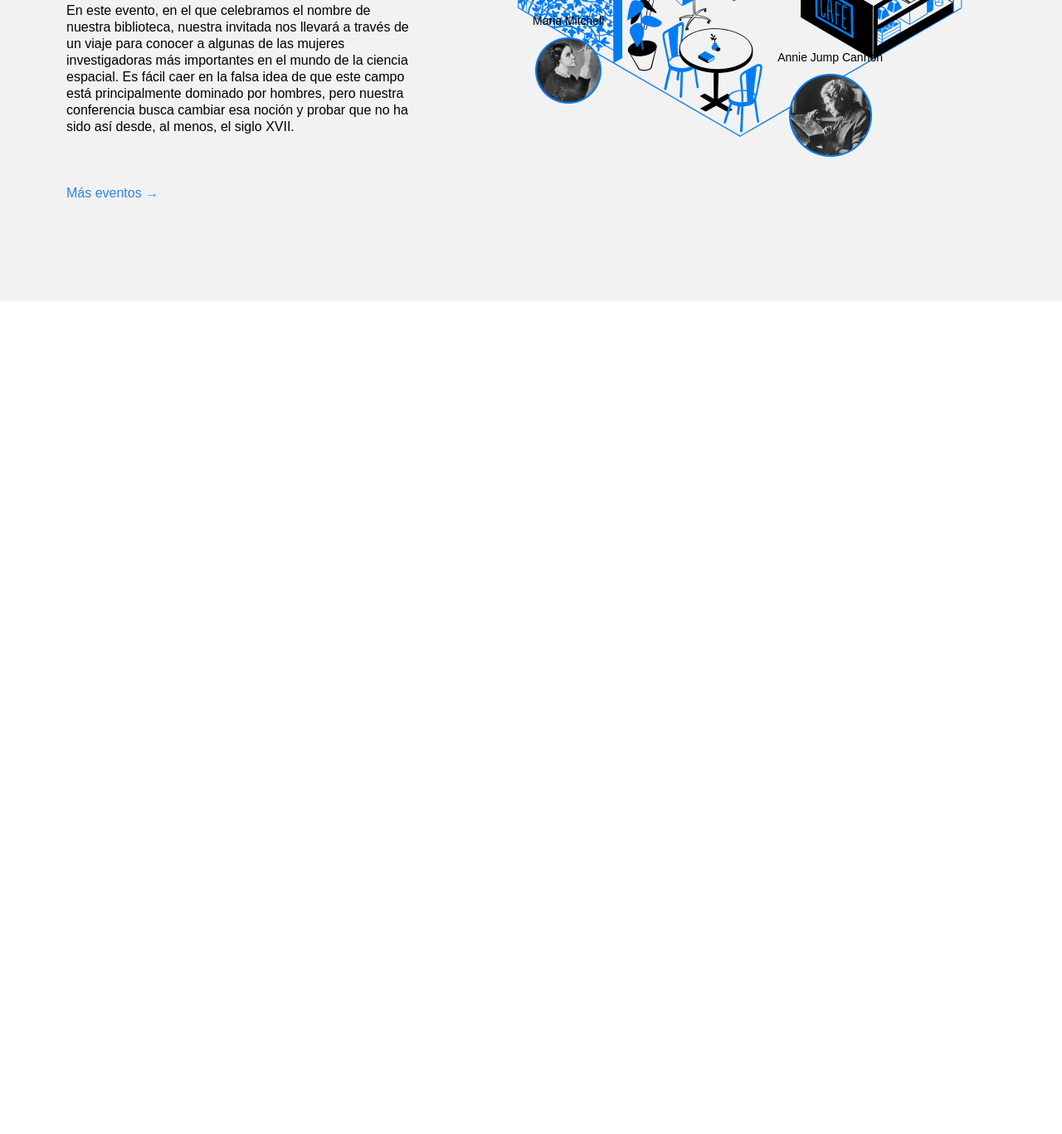
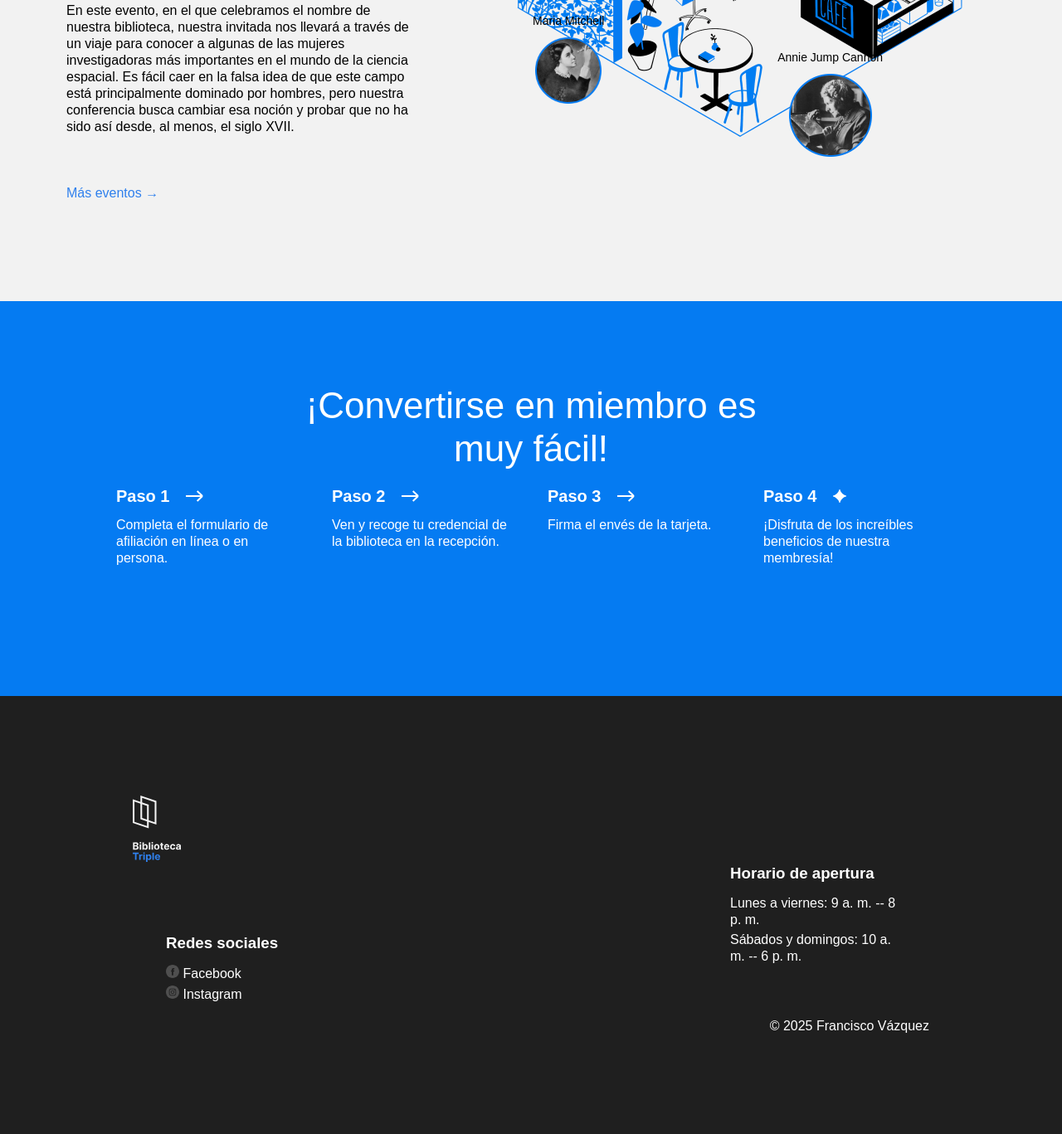
Before and after one commit to franciscojvazquezp/web_project_library_es, a plain HTML site: page index.html in a window 1280 px wide. Shown: the part 2575-3942 px from the top of the page at 83% size. Before the commit the page ends 2938 px from the top, so only its background shows below. Drawn offline with Linux system fonts and the light colour scheme.

Commit message:
Agregar pie de página

```diff
--- a/index.html
+++ b/index.html
@@ -29,10 +29,10 @@
               <a class="nav__link" href="#events">Eventos</a>
             </li>
             <li>
-              <a class="nav__link" href="#staff">Conviértete en miembro</a>
+              <a class="nav__link" href="#membership">Conviértete en miembro</a>
             </li>
             <li>
-              <a class="nav__link" href="#staff">Contactos</a>
+              <a class="nav__link" href="#footer">Contactos</a>
             </li>
           </ul>
         </nav>
@@ -223,7 +223,108 @@
             </div>
           </div>
         </section>
+        <section class="membership" id="membership">
+          <h2 class="membership__title">
+            ¡Convertirse en miembro es muy fácil!
+          </h2>
+          <ul class="membership__steps">
+            <li class="step">
+              <h3 class="step__title">
+                Paso 1
+                <img
+                  src="./images/icon_step_forward.svg"
+                  alt="icon forward"
+                  class="step__icon"
+                />
+              </h3>
+              <p class="step__description">
+                Completa el formulario de afiliación en línea o en persona.
+              </p>
+            </li>
+            <li class="step">
+              <h3 class="step__title">
+                Paso 2
+                <img
+                  src="./images/icon_step_forward.svg"
+                  alt="icon forward"
+                  class="step__icon"
+                />
+              </h3>
+              <p class="step__description">
+                Ven y recoge tu credencial de la biblioteca en la recepción.
+              </p>
+            </li>
+            <li class="step">
+              <h3 class="step__title">
+                Paso 3
+                <img
+                  src="./images/icon_step_forward.svg"
+                  alt="icon forward"
+                  class="step__icon"
+                />
+              </h3>
+              <p class="step__description">Firma el envés de la tarjeta.</p>
+            </li>
+            <li class="step">
+              <h3 class="step__title">
+                Paso 4
+                <img
+                  src="./images/icon_step_finish.svg"
+                  alt="icon finish"
+                  class="step__icon"
+                />
+              </h3>
+              <p class="step__description">
+                ¡Disfruta de los increíbles beneficios de nuestra membresía!
+              </p>
+            </li>
+          </ul>
+        </section>
       </main>
+      <footer class="footer" id="footer">
+        <div class="footer__columns">
+          <div class="footer__column">
+            <img
+              src="./images/logo_white.svg"
+              alt="Imagen del logo de la Biblioteca"
+              class="footer__logo"
+            />
+          </div>
+          <div class="footer__column footer__column_content_hours">
+            <h3 class="footer__column-heading">Horario de apertura</h3>
+            <ul class="footer__list">
+              <li class="footer__list-item">
+                Lunes a viernes: 9 a. m. -- 8 p. m.
+              </li>
+              <li class="footer__list-item">
+                Sábados y domingos: 10 a. m. -- 6 p. m.
+              </li>
+            </ul>
+          </div>
+          <div class="footer__column footer__column_content_social">
+            <h3 class="footer__column-heading">Redes sociales</h3>
+            <ul class="footer__list">
+              <li class="footer__list-item">
+                <img
+                  src="./images/facebook_white.svg"
+                  alt="Logo de Facebook"
+                  class="footer__social-icon"
+                />
+                <a href="#" class="footer__column-link">Facebook</a>
+              </li>
+              <li class="footer__list-item">
+                <img
+                  src="./images/instagram_white.svg"
+                  alt="Logo de Instagram"
+                  class="footer__social-icon"
+                />
+                <a href="#" class="footer__column-link">Instagram</a>
+              </li>
+            </ul>
+          </div>
+          <p class="footer__copyright">© 2025 Francisco Vázquez</p>
+        </div>
+      </footer>
     </div>
   </body>
 </html>
--- a/styles/style.css
+++ b/styles/style.css
@@ -287,3 +287,117 @@
   font-size: 14px;
   margin: 0;
 }
+
+.membership {
+  padding: 100px 0 140px;
+  background-color: #057bf2;
+  color: #ffffff;
+}
+
+.membership__title {
+  max-width: 574px;
+  margin: 0 auto;
+  text-align: center;
+  font-size: 44px;
+  font-weight: 500;
+  line-height: 52px;
+}
+
+.membership__steps {
+  list-style-type: none;
+  padding: 0;
+  display: flex;
+  justify-content: center;
+  gap: 40px;
+  flex-wrap: wrap;
+}
+
+.step {
+  flex-basis: 220px;
+}
+
+.step__title {
+  margin: 0;
+  font-size: 20px;
+  line-height: 30px;
+  font-weight: 700;
+  display: flex;
+  align-items: center;
+}
+
+.step__icon {
+  margin-left: 20px;
+}
+
+.step__description {
+  margin: 10px 0 0;
+}
+
+.footer {
+  display: flex;
+  box-sizing: border-box;
+  background-color: #1f1f1f;
+  padding: 60px 80px;
+}
+
+.footer__columns {
+  display: flex;
+  color: white;
+  justify-content: space-between;
+  padding: 60px 80px;
+  flex-wrap: wrap;
+}
+
+.footer__column {
+  display: block;
+  color: white;
+  height: 84px;
+}
+
+.footer__column_content_hours {
+  margin-right: 40px;
+  margin-left: 720px;
+}
+
+.footer__column_content_social {
+  margin-left: 40px;
+}
+
+.footer__logo {
+  max-width: 58px;
+  max-height: 80px;
+}
+
+.footer__column-heading {
+  color: white;
+  margin-top: 0;
+  margin-bottom: 16px;
+}
+
+.footer__list {
+  list-style-type: none;
+  padding: 0;
+  margin: 0;
+}
+
+.footer__list-item {
+  margin-top: 4px;
+  margin-bottom: 0px;
+}
+
+.footer__column-link {
+  color: white;
+  text-decoration: none;
+}
+
+.footer__social-icon {
+  max-width: 16px;
+  max-height: 16px;
+  margin: right 10px;
+}
+
+.footer__copyright {
+  color: white;
+  margin-top: 100px;
+  margin-bottom: 0;
+}
```
